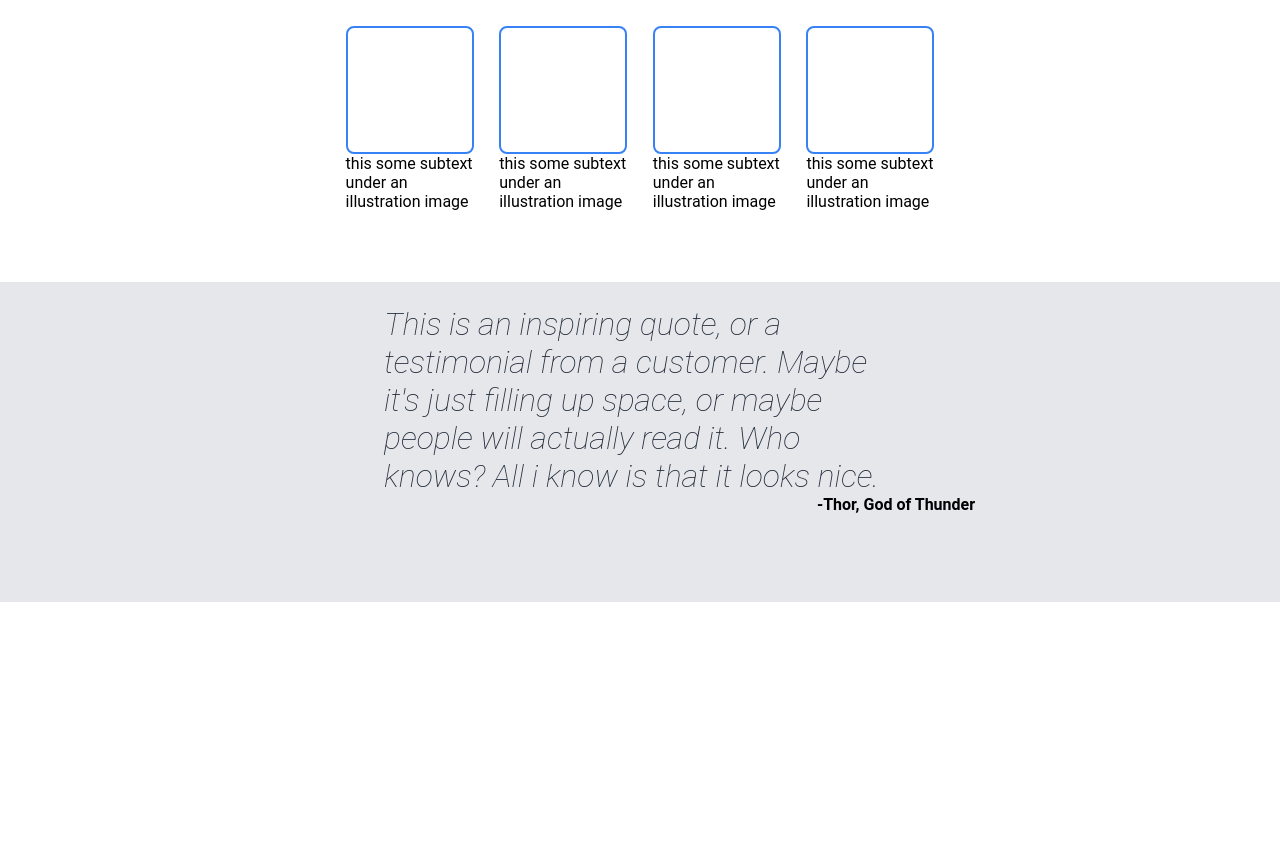
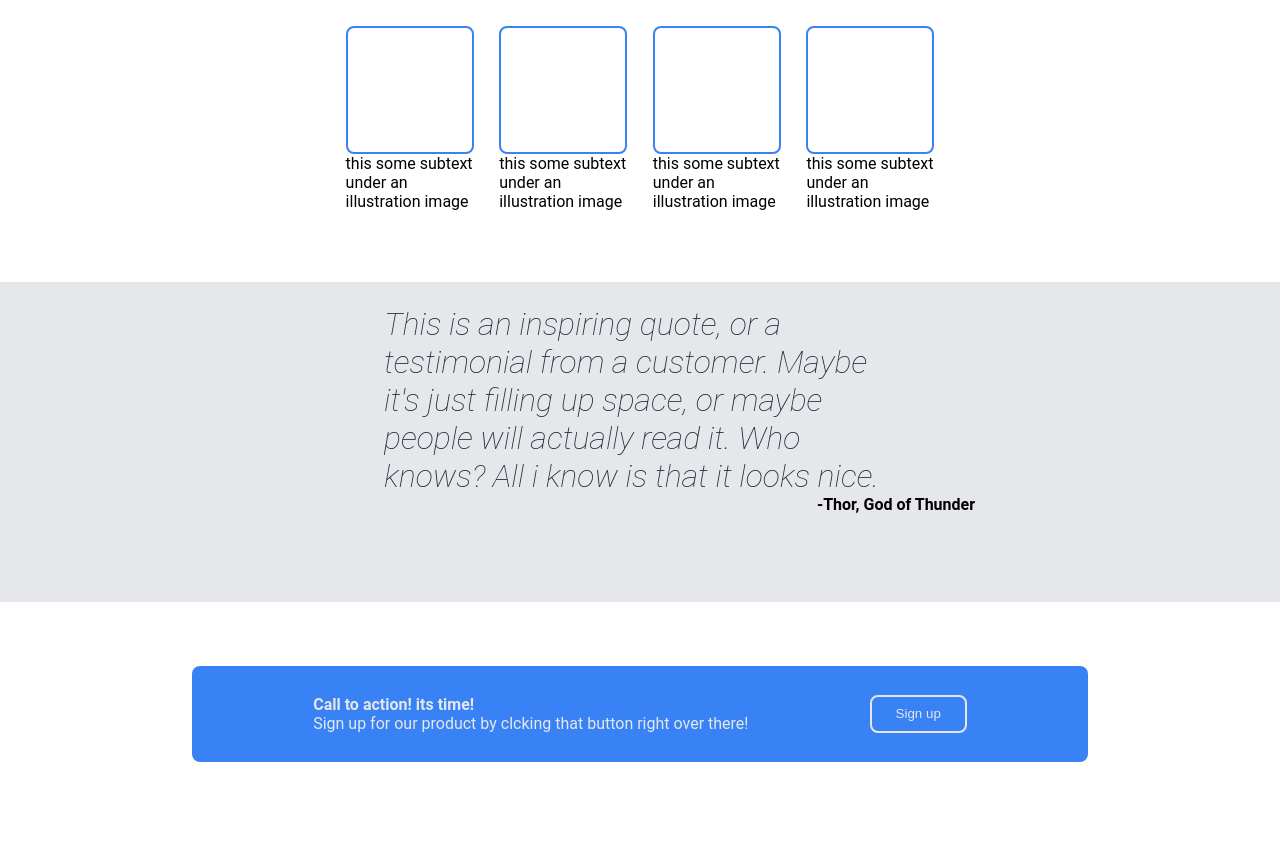
Before and after one commit to Q8641/landing-page, a plain HTML site: page index.html in a window 1280 px wide. Shown: the part 609-1467 px from the top of the page. Before the commit the page ends 1275 px from the top, so only its background shows below. Drawn offline with Linux system fonts and the light colour scheme.

Commit message:
Complete fourth section of the landing page Completed the signup section of the landing page.

```diff
--- a/index.html
+++ b/index.html
@@ -72,7 +72,20 @@
       </div>
 
       <div class="quoter">-Thor, God of Thunder</div>
+    </div>
 
+
+    <div class="sign-up-block">
+      <div class="sign-up-box">
+        <div class="text-inside-box">
+            <div class="top-text">Call to action! its time!</div>
+            <div class="bottom-text">Sign up for our product by clcking that
+                button right over there!</div>
+        </div>
+
+        <button class="sign-up-button">Sign up</button>
+
+      </div>
     </div>
 
 
--- a/styles.css
+++ b/styles.css
@@ -138,3 +138,40 @@ ul{
     font-size: 20;
     font-weight: bold;
 }
+
+.sign-up-block{
+    height: 192px;
+    display: flex;
+    justify-content: center;
+    align-items: flex-start;
+}
+
+.sign-up-box{
+    width: 70%;
+    height: 50%;
+    background-color: #3882f6;
+    margin-top: 0;
+    border-radius: 8px;
+    display: flex;
+    justify-content: space-evenly;
+    align-items: center;
+}
+
+.text-inside-box{
+    color: #e5e7eb;
+    display: flex;
+    flex-direction: column;
+}
+
+.top-text{
+    font-weight: bold;
+}
+
+.sign-up-button{
+    height:40%;
+    background-color: #3882f6;
+    border-radius: 8px;
+    padding: 4px 24px;
+    border: 2px solid #e5e7eb;
+    color: #e5e7eb;
+}
```
